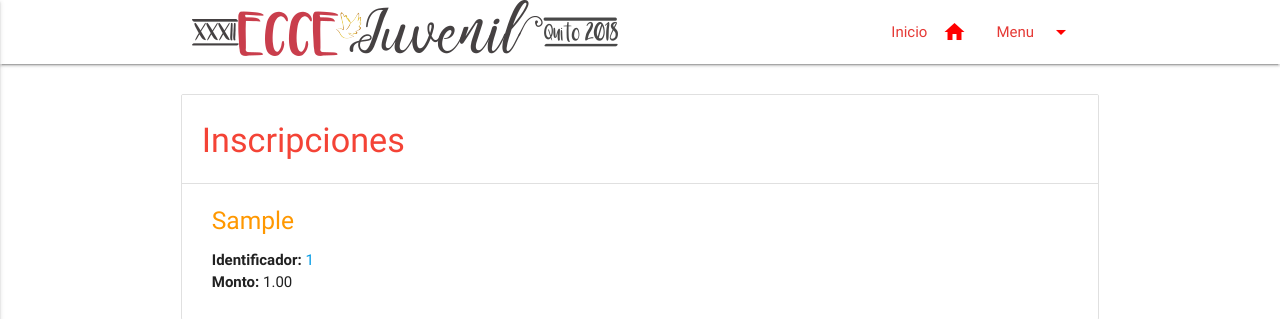
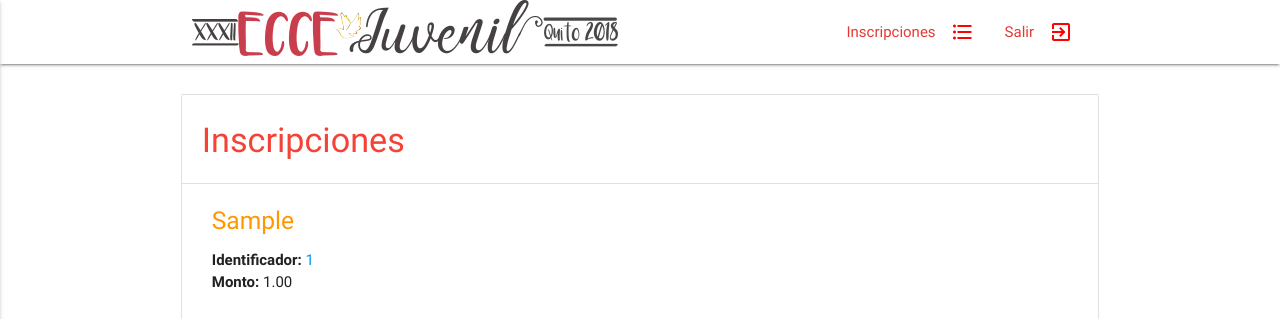
Before and after one commit to jammpaz/ecceju-inscripcion, a Flask app: page /inscripciones in a window 1280 px wide. Shown: the top 319 px of the page. Run offline with Flask 2, Linux system fonts and the light colour scheme; a user stored in the database is signed in; tables that the repository leaves empty hold one stand-in row (values such as "Sample post"); parts of the project's set-up code (start-up, migrations or seed data) failed here and were passed over.

Commit message:
Tweaks some logout details

```diff
--- a/inscripcion/app/main/views.py
+++ b/inscripcion/app/main/views.py
@@ -12,12 +12,13 @@ site = {
         'description': 'XXXII Encuentro Carismático Católico Ecuatoriano Juvenil Quito 2018',
         'facebook': 'https://www.facebook.com/eccejuquito2018',
         'instagram': 'https://www.instagram.com/eccejuquito',
-        'formulario': {
+        'logout': {
+            'name': 'Salir',
+            },
+        'inscripciones': {
             'name': 'Inscripciones',
-            'url': '/inscripciones'
             },
         'home': {
-            'name': 'Inicio',
             'url': '/'
             }
         }
--- a/inscripcion/app/templates/includes/header.html
+++ b/inscripcion/app/templates/includes/header.html
@@ -1,12 +1,4 @@
 <header>
-  <ul id="dropdown-menu" class="dropdown-content">
-    <li>
-      <a href="{{ site['formulario']['url'] }}">
-        <span class="red-text text-darken-1">{{ site['formulario']['name'] }}</span>
-      </a>
-    </li>
-  </ul>
-
   <nav class="white" role="navigation">
     <div class="nav-wrapper container">
       <a id="logo-container" class="brand-logo" href="{{ site['home']['url'] }}">
@@ -15,30 +7,37 @@
 
       <ul class="right hide-on-med-and-down">
         <li>
-          <a href="{{ site['home']['url'] }}">
-            <span class="red-text text-darken-1">{{ site['home']['name'] }}</span>
-            <i class="material-icons right icon-red">home</i>
+          <a href="{{ url_for('main.index_inscripcion') }}">
+            <span class="red-text text-darken-1">{{ site['inscripciones']['name'] }}</span>
+            <i class="material-icons right icon-red">format_list_bulleted</i>
           </a>
         </li>
+
+
+        {% if current_user.is_authenticated %}
         <li>
-          <a class="dropdown-button" data-constrainWidth="false" data-activates="dropdown-menu">
-            <span class="red-text text-darken-1">Menu</span>
-            <i class="material-icons right icon-red">arrow_drop_down</i>
+          <a href="{{ url_for('auth.logout') }}">
+            <span class="red-text text-darken-1">{{ site['logout']['name'] }}</span>
+            <i class="material-icons right icon-red">exit_to_app</i>
           </a>
         </li>
+        {% endif %}
       </ul>
 
       <ul id="nav-mobile" class="side-nav">
         <li>
-          <a href="{{ site['home']['url'] }}">
-            <span class="red-text text-darken-1">{{ site['home']['name'] }}</span>
+          <a href="{{ url_for('main.index_inscripcion') }}">
+            <span class="red-text text-darken-1">{{ site['inscripciones']['name'] }}</span>
           </a>
         </li>
+
+        {% if current_user.is_authenticated %}
         <li>
-          <a href="{{ site['formulario']['url'] }}">
-            <span class="red-text text-darken-1">{{ site['formulario']['name'] }}</span>
+          <a href="{{ url_for('auth.logout') }}">
+            <span class="red-text text-darken-1">{{ site['logout']['name'] }}</span>
           </a>
         </li>
+        {% endif %}
       </ul>
 
       <a data-activates="nav-mobile" class="button-collapse"><i class="material-icons icon-red">menu</i></a>
--- a/inscripcion/inscripcion.py
+++ b/inscripcion/inscripcion.py
@@ -2,6 +2,7 @@ import os
 from app import create_app, db
 from flask_migrate import Migrate, upgrade
 from app.models import Usuario, InscripcionData, ParticipanteData
+from utils.security import PasswordManager
 
 app = create_app(os.getenv('FLASK_CONFIG') or 'default')
 migrate = Migrate(app, db)
@@ -22,6 +23,7 @@ def deploy():
 def make_shell_context():
     return dict(
             db = db,
+            PasswordManager=PasswordManager,
             Usuario=Usuario,
             InscripcionData=InscripcionData,
             ParticipanteData=ParticipanteData
```
Also changed, not shown: inscripcion/app/auth/views.py (+5 -4 lines).
